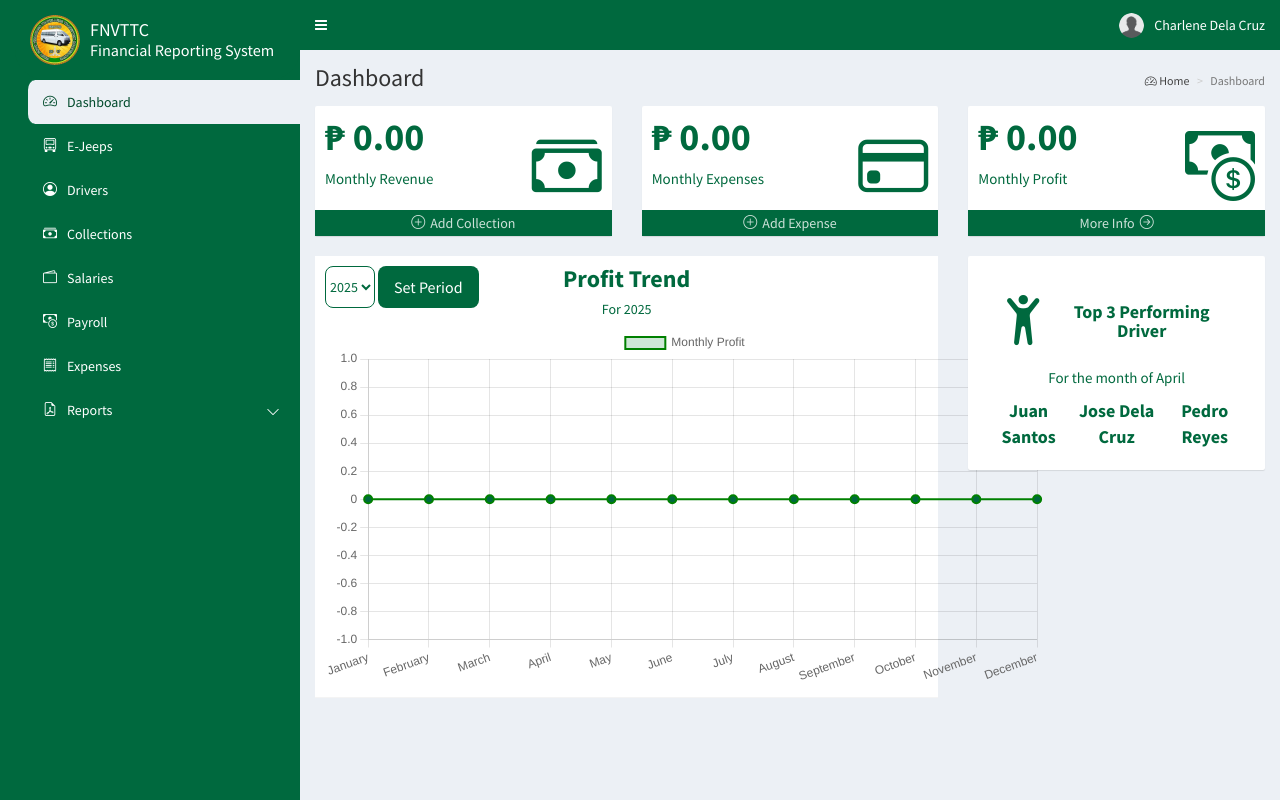
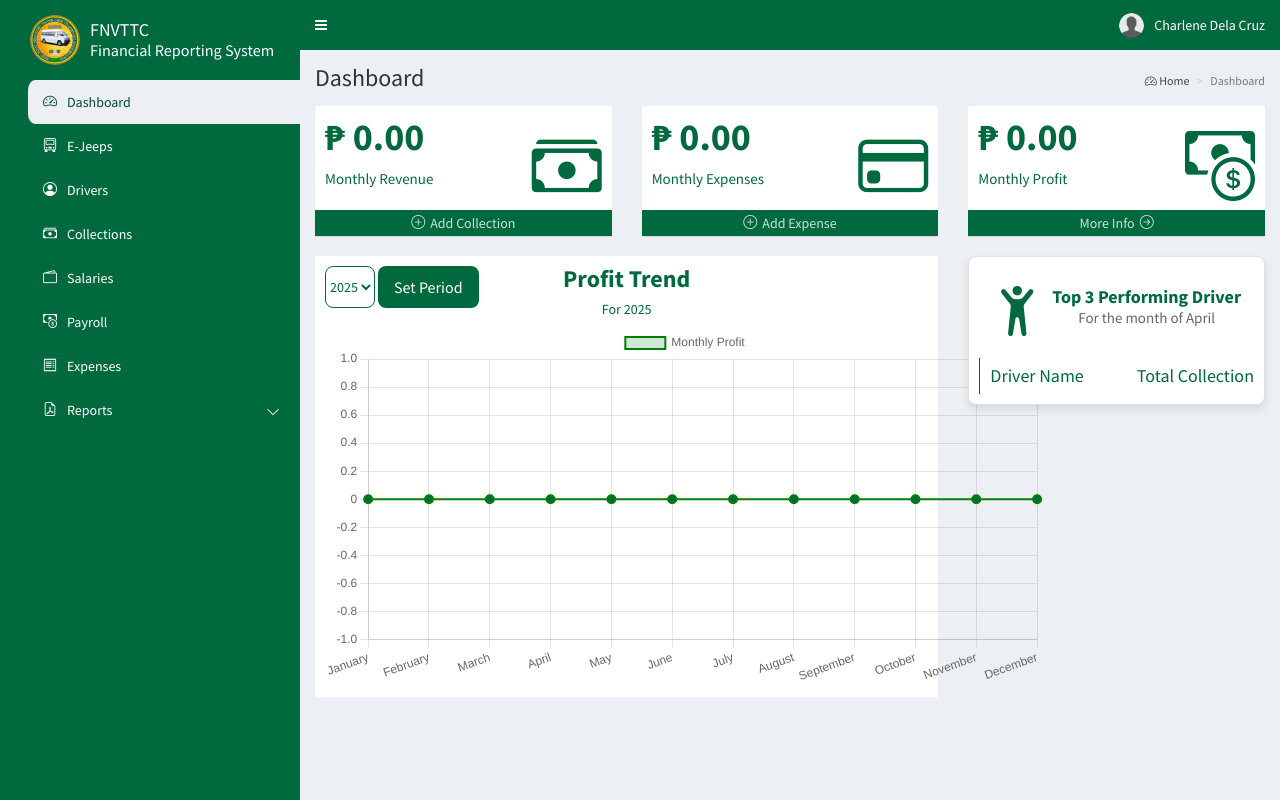
Before and after one commit to axis-nyll-nvsu/frs, a PHP site: page /admin/dashboard.php in a window 1280 px wide. Run offline with PHP 8.4, Linux system fonts and the light colour scheme; a user stored in the database is signed in; data comes from the database, SQL or seed files in the repository; data that the repository does not hold is empty.

Commit message:
[fix] top performing driver in the dashboard

```diff
--- a/admin/dashboard.php
+++ b/admin/dashboard.php
@@ -78,8 +78,25 @@ class Dashboard
             $profit = $revenue - $expenses;
             $monthlyProfits[] = $profit;
         }
-        $current_month = date('F');
+        $current_month = date('Y-m');
         $period = isset($_GET['filter_year']) && !empty($_GET['filter_year']) ? $_GET['filter_year'] : date('Y');
+
+        // Get the Top 3 Performing Drivers for the Current Month
+
+        $sql = "SELECT d.id, CONCAT(d.first_name, ' ', d.last_name) AS driver_name,
+               SUM(c.amount) AS total_amount
+        FROM frs_collections c
+        JOIN frs_drivers d ON c.driver_id = d.id
+        WHERE DATE_FORMAT(c.date, '%Y-%m') = ?
+          AND c.deleted != 1
+          AND d.deleted != 1
+        GROUP BY d.id
+        ORDER BY total_amount DESC
+        LIMIT 3";
+
+        $stmt = $this->db->prepare($sql);
+        $stmt->execute([$current_month]);
+        $top_drivers = $stmt->fetchAll(PDO::FETCH_ASSOC);
 ?>
 
 <!DOCTYPE html>
@@ -197,20 +214,37 @@ class Dashboard
 
                     <!-- Top Performing Driver Section -->
                     <div class="col-lg-4 col-12">
-                    <div class="small-box" style="color:#00693e; background-color: #fff; height: 100%; display: flex; flex-direction: column; justify-content: center; align-items: center; text-align: center; padding: 20px;">
-                        <div class="inner" style="display: flex; align-items: center; justify-content: center;">
-                            <i class="bi bi-person-arms-up" style="font-size: 50px; color: #00693e;"></i>
-                            <h4 style="font-size: 18px; font-weight: bold; color: #00693e; margin: 0;">Top 3 Performing Driver</h4>
-                        </div>
-                        <p>For the month of <?= $current_month ?></p>
-                        <div style="display: flex; align-items: center; justify-content: center;">
-                            <p style="font-size: 18px; font-weight: bold; color: #00693e; margin: 0;">Juan Santos</p>
-                            <p style="font-size: 18px; font-weight: bold; color: #00693e; margin: 0;">Jose Dela Cruz</p>
-                            <p style="font-size: 18px; font-weight: bold; color: #00693e; margin: 0;">Pedro Reyes</p>
+                        <div class="small-box" style="color:#00693e; background-color: #fff; height: 100%; display: flex; flex-direction: column; justify-content: center; align-items: center; text-align: center; padding: 10px; box-shadow: 0 4px 8px rgba(0, 0, 0, 0.1); border-radius: 8px; border: 1px solid #e0e0e0;">
+                            <div class="inner" style="display: flex; align-items: center; justify-content: center; gap: 10px;">
+                                <i class="bi bi-person-arms-up" style="font-size: 50px; color: #00693e;"></i>
+                                <div>
+                                    <h4 style="font-weight: bold; color: #00693e; margin: 0;">Top 3 Performing Driver</h4>
+                                    <p style="color: #666;">For the month of April</p>
+                                </div>
+                            </div>
+                            <div style="width: 100%; display: flex; justify-content: space-between; align-items: center;">
+                                <div style="border-left: 1px solid #00693e; padding-left: 10px; text-align: left; flex: 1;">
+                                    <p style="font-size: 18px; color: #00693e; margin: 5px 0;">Driver Name</p>
+                                    <?php foreach ($top_drivers as $index => $driver): ?>
+                                        <p style="font-size: 15px; font-weight: bold; color: #00693e; margin: 5px 0;">
+                                            <?= ($index + 1) . '. ' . htmlspecialchars($driver['driver_name']); ?>
+                                        </p>
+                                    <?php endforeach; ?>
+                                </div>
+
+                                <div style="text-align: right; flex: 1;">
+                                    <p style="font-size: 18px; color: #00693e; margin: 5px 0;">Total Collection</p>
+                                    <?php foreach ($top_drivers as $driver): ?>
+                                        <p style="font-size: 15px; color: #00693e; margin: 5px 0;">
+                                            P <?= number_format($driver['total_amount'], 2); ?>
+                                        </p>
+                                    <?php endforeach; ?>
+                                </div>
+                            </div>
                         </div>
                     </div>
+
                 </div>
-            </div>
             </section>
         </div>
     </div>
```
